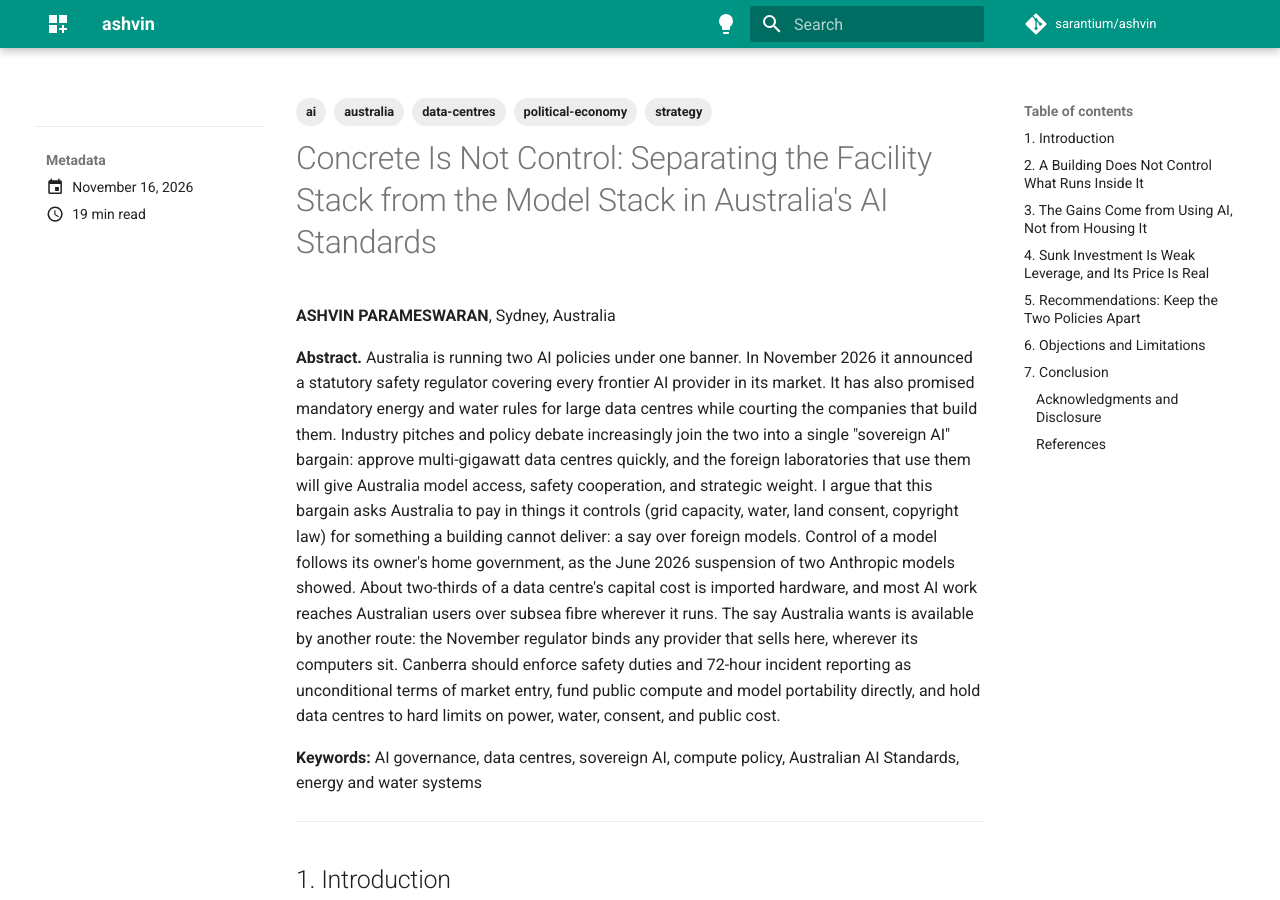
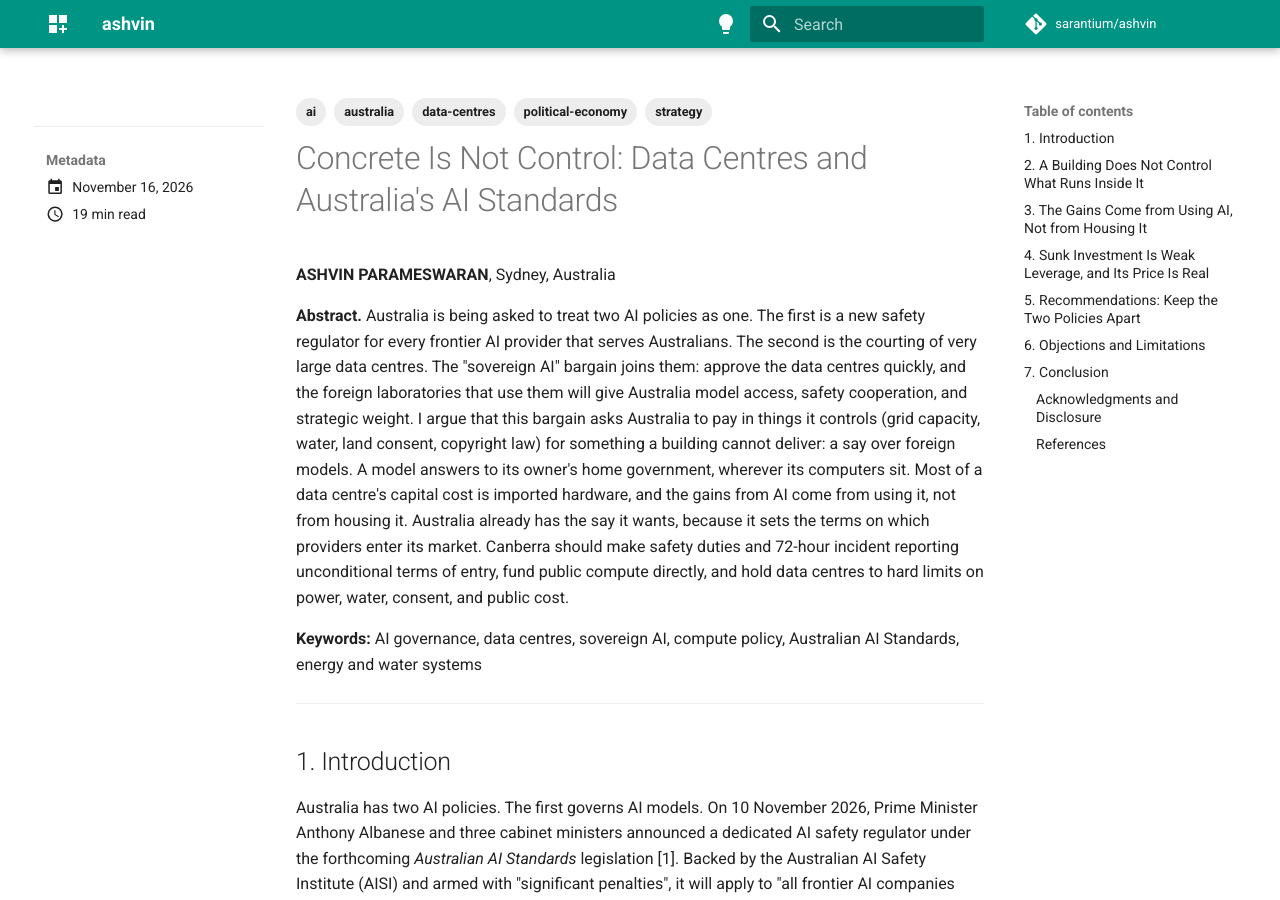
Before and after one commit to sarantium/ashvin, an MkDocs documentation site: the page built from docs/blog/posts/2026-11-16-concrete-is-not-control.md, in a window 1280 px wide and 900 px high. Built offline with MkDocs 1.6.1 and Material for MkDocs 9.7.7, drawn with Linux system fonts in a browser that asks for light colours; comment, search, counter and statistics services are not loaded.

Commit message:
📝 blog: shorten title and abstract on Concrete Is Not Control

```diff
--- a/docs/blog/posts/2026-11-16-concrete-is-not-control.md
+++ b/docs/blog/posts/2026-11-16-concrete-is-not-control.md
@@ -1,5 +1,6 @@
 ---
-title: "Concrete Is Not Control: Separating the Facility Stack from the Model Stack in Australia's AI Standards"
+title: "Concrete Is Not Control: Data Centres and Australia's AI Standards"
+slug: concrete-is-not-control
 date: 2026-11-16
 description: "Policy note: The 'sovereign AI' bargain asks Australia to pay in things it controls (grid, water, land consent, copyright) for something a building cannot deliver: a say over foreign models. Canberra can bind frontier labs through the terms of market entry instead."
 tags:
@@ -12,7 +13,7 @@ tags:
 
 **ASHVIN PARAMESWARAN**, Sydney, Australia
 
-**Abstract.** Australia is running two AI policies under one banner. In November 2026 it announced a statutory safety regulator covering every frontier AI provider in its market. It has also promised mandatory energy and water rules for large data centres while courting the companies that build them. Industry pitches and policy debate increasingly join the two into a single "sovereign AI" bargain: approve multi-gigawatt data centres quickly, and the foreign laboratories that use them will give Australia model access, safety cooperation, and strategic weight. I argue that this bargain asks Australia to pay in things it controls (grid capacity, water, land consent, copyright law) for something a building cannot deliver: a say over foreign models. Control of a model follows its owner's home government, as the June 2026 suspension of two Anthropic models showed. About two-thirds of a data centre's capital cost is imported hardware, and most AI work reaches Australian users over subsea fibre wherever it runs. The say Australia wants is available by another route: the November regulator binds any provider that sells here, wherever its computers sit. Canberra should enforce safety duties and 72-hour incident reporting as unconditional terms of market entry, fund public compute and model portability directly, and hold data centres to hard limits on power, water, consent, and public cost.
+**Abstract.** Australia is being asked to treat two AI policies as one. The first is a new safety regulator for every frontier AI provider that serves Australians. The second is the courting of very large data centres. The "sovereign AI" bargain joins them: approve the data centres quickly, and the foreign laboratories that use them will give Australia model access, safety cooperation, and strategic weight. I argue that this bargain asks Australia to pay in things it controls (grid capacity, water, land consent, copyright law) for something a building cannot deliver: a say over foreign models. A model answers to its owner's home government, wherever its computers sit. Most of a data centre's capital cost is imported hardware, and the gains from AI come from using it, not from housing it. Australia already has the say it wants, because it sets the terms on which providers enter its market. Canberra should make safety duties and 72-hour incident reporting unconditional terms of entry, fund public compute directly, and hold data centres to hard limits on power, water, consent, and public cost.
 
 **Keywords:** AI governance, data centres, sovereign AI, compute policy, Australian AI Standards, energy and water systems
 
```
Also changed, not shown: docs/index.md (+1 -1 lines).
